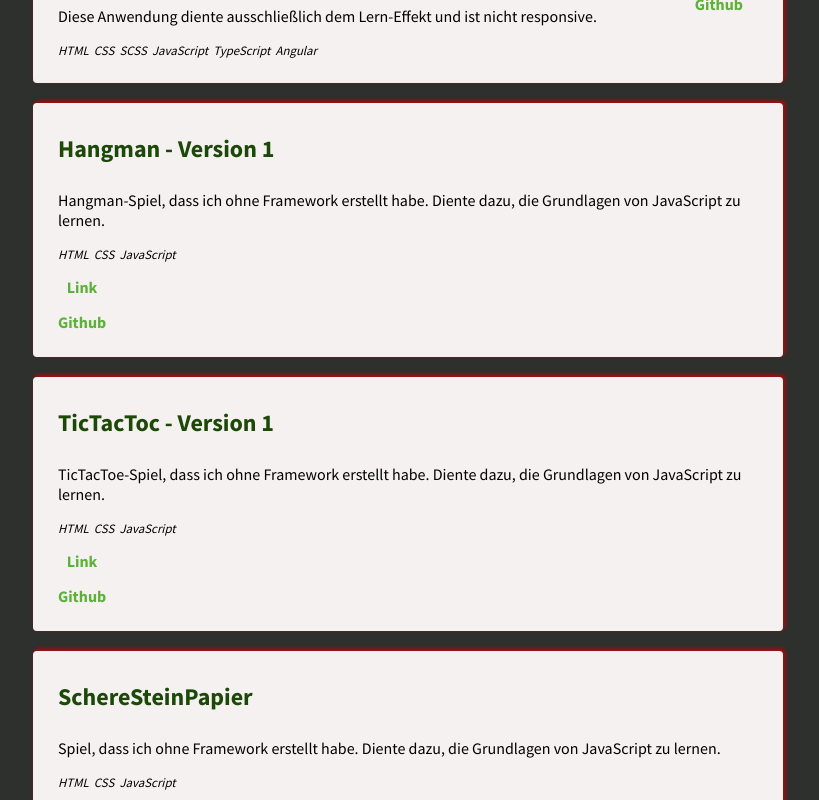
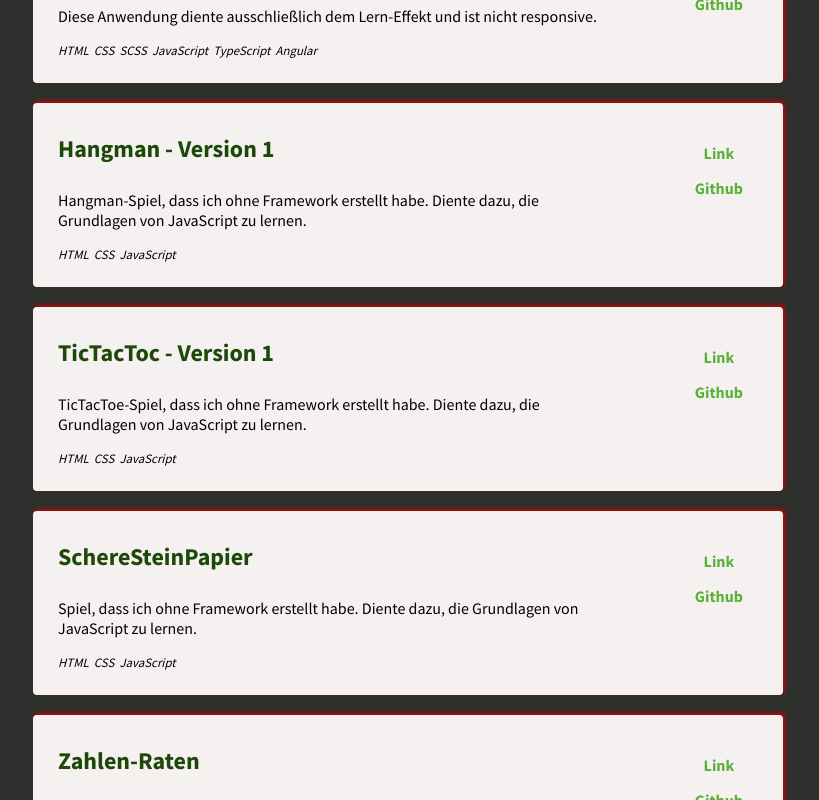
Before and after one commit to Mandy-Blaschke/archiv, an Angular app: page /home in a window 1280 px wide. Shown: the part 980-1780 px from the top of the page, without its empty margins (232-1051 px from the left). Built offline with nearby package versions, Linux system fonts and the light colour scheme.

Commit message:
fixed: styles

```diff
--- a/src/app/home-page/home-page.component.scss
+++ b/src/app/home-page/home-page.component.scss
@@ -105,6 +105,7 @@ main {
       }
 
       .title-and-tags {
+        max-width: 80%;
 
         .heading {
           color: #1c4808;
```
